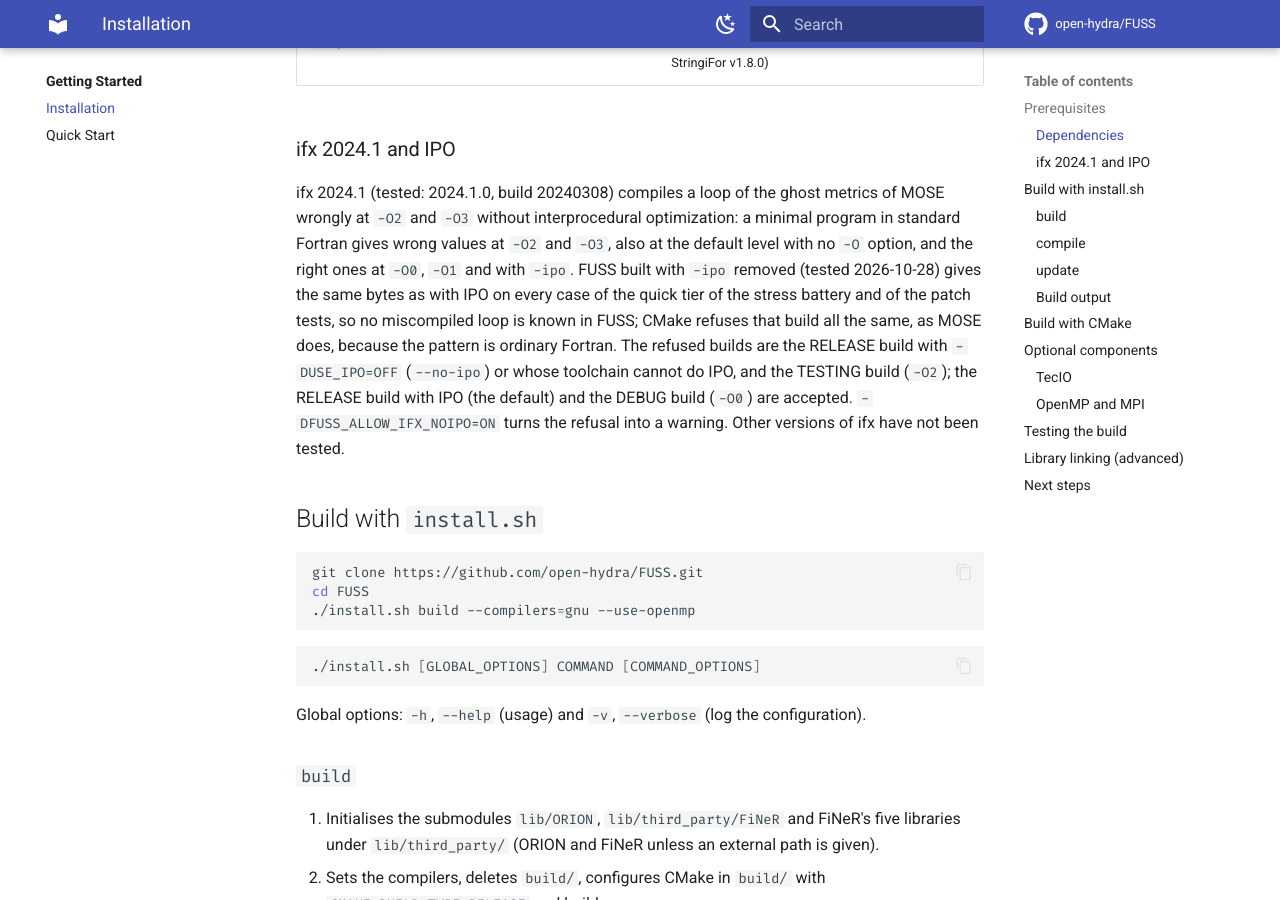
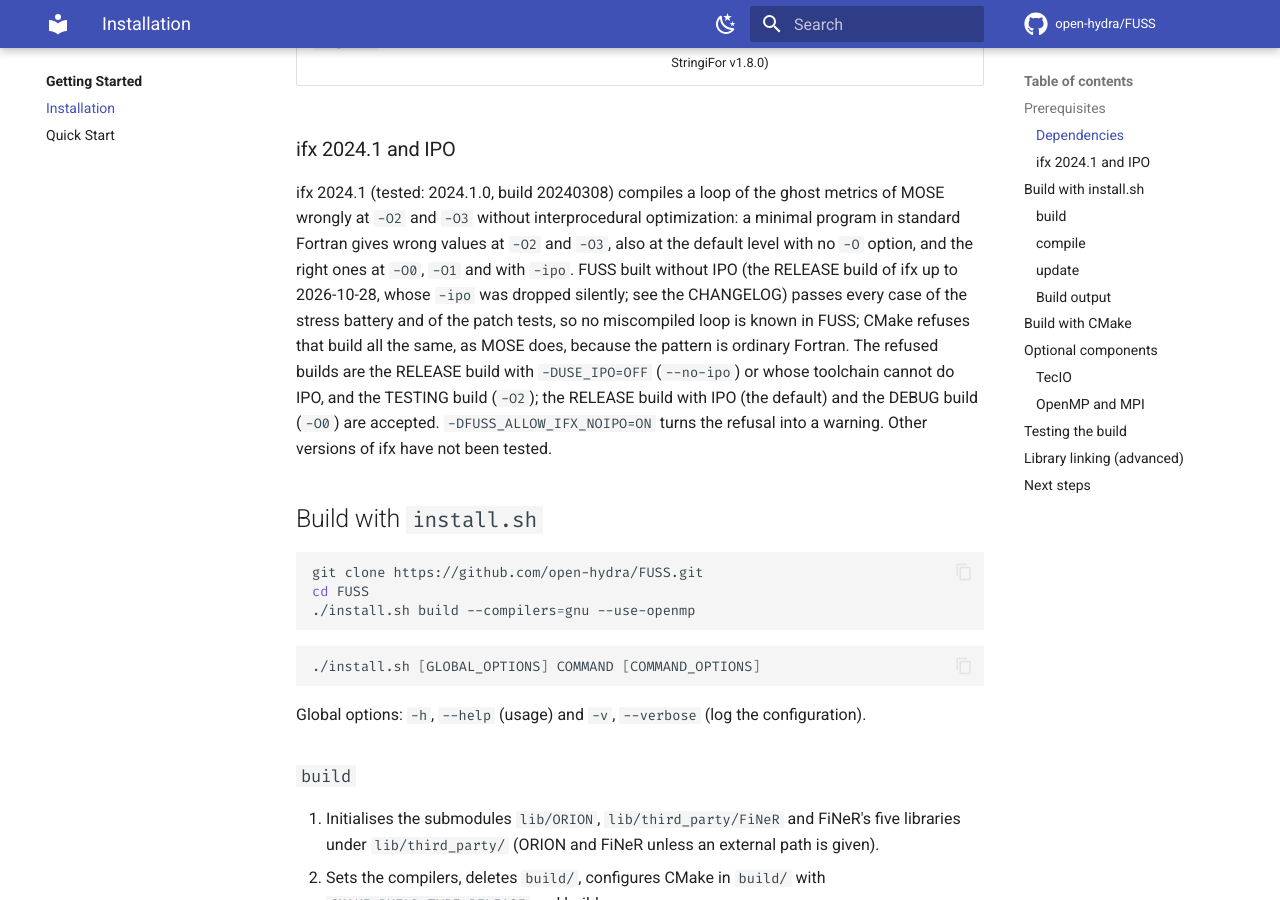
Before and after one commit to open-hydra/FUSS, an MkDocs documentation site: the page built from docs/getting-started/installation.md, in a window 1280 px wide and 900 px high, scrolled down 858 px. Built offline with MkDocs 1.6.1 and Material for MkDocs 9.7.7, drawn with Linux system fonts in a browser that asks for light colours; comment, search, counter and statistics services are not loaded; some of the changed text lies outside the part shown.

Commit message:
build: IPO port: state that the ifx RELEASE build was without IPO until now (the compile-only probe dropped -ipo), so USE_IPO=ON is a different binary
Found by the quick tier of the 3f03cf0 build against af13cab: 14 byte-gate DIFFs on non-affine cases (T up to 7e-13 K, skewed_Plate 3171 vs 3152
iterations), patch checks equal to the reference. The old configure (build_fuss.sh line) gives flags -O3 -funroll-loops -inline with no -ipo;
the build without IPO is bit-identical to af13cab, so T11 compared two equal binaries. CHANGELOG, installation page and the comment of the
refusal corrected; the default of USE_IPO (ON, MOSE parity, changes bytes and the references) is for the user to confirm.

Co-Authored-By: Claude Sonnet 5.5 <noreply@anthropic.com>

````diff
--- a/CMakeLists.txt
+++ b/CMakeLists.txt
@@ -32,8 +32,8 @@ if(CMAKE_SOURCE_DIR STREQUAL CMAKE_CURRENT_SOURCE_DIR)
   # ifx 2024.1 compiles a loop wrongly at -O2 and -O3 without interprocedural optimization: in the ghost metrics of MOSE (the
   # sister code), a minimal program in standard Fortran (an automatic array of a derived type, bounds from a module variable,
   # filled element by element and passed to a procedure) gives wrong values at -O2 and -O3, also at the default level with no
-  # -O option, and the right ones at -O0, -O1 and with -ipo. FUSS built so (tested 2026-10-28, `-ipo` removed, quick tier of
-  # the stress battery) gives the same bytes as with IPO on its test cases, so no miscompiled loop is known in FUSS; the
+  # -O option, and the right ones at -O0, -O1 and with -ipo. FUSS built so (the RELEASE build of ifx before the
+  # port of this check: its -ipo was dropped by the probe) passes the stress battery, so no miscompiled loop is known in FUSS; the
   # build is refused all the same, as in MOSE, because the pattern is ordinary Fortran. The level is the last -O option of the
   # flags of the build type (-O2, the default of ifx, when there is none); IPO is -ipo in those flags (the RELEASE build adds
   # it with USE_IPO, the default, and drops it when the toolchain cannot do it) or CMAKE_INTERPROCEDURAL_OPTIMIZATION. This
--- a/docs/getting-started/installation.md
+++ b/docs/getting-started/installation.md
@@ -20,7 +20,7 @@ FUSS is built with CMake, either through the `install.sh` script or by calling C
 
 ### ifx 2024.1 and IPO
 
-ifx 2024.1 (tested: 2024.1.0, build 20240308) compiles a loop of the ghost metrics of MOSE wrongly at `-O2` and `-O3` without interprocedural optimization: a minimal program in standard Fortran gives wrong values at `-O2` and `-O3`, also at the default level with no `-O` option, and the right ones at `-O0`, `-O1` and with `-ipo`. FUSS built with `-ipo` removed (tested 2026-10-28) gives the same bytes as with IPO on every case of the quick tier of the stress battery and of the patch tests, so no miscompiled loop is known in FUSS; CMake refuses that build all the same, as MOSE does, because the pattern is ordinary Fortran. The refused builds are the RELEASE build with `-DUSE_IPO=OFF` (`--no-ipo`) or whose toolchain cannot do IPO, and the TESTING build (`-O2`); the RELEASE build with IPO (the default) and the DEBUG build (`-O0`) are accepted. `-DFUSS_ALLOW_IFX_NOIPO=ON` turns the refusal into a warning. Other versions of ifx have not been tested.
+ifx 2024.1 (tested: 2024.1.0, build 20240308) compiles a loop of the ghost metrics of MOSE wrongly at `-O2` and `-O3` without interprocedural optimization: a minimal program in standard Fortran gives wrong values at `-O2` and `-O3`, also at the default level with no `-O` option, and the right ones at `-O0`, `-O1` and with `-ipo`. FUSS built without IPO (the RELEASE build of ifx up to 2026-10-28, whose `-ipo` was dropped silently; see the CHANGELOG) passes every case of the stress battery and of the patch tests, so no miscompiled loop is known in FUSS; CMake refuses that build all the same, as MOSE does, because the pattern is ordinary Fortran. The refused builds are the RELEASE build with `-DUSE_IPO=OFF` (`--no-ipo`) or whose toolchain cannot do IPO, and the TESTING build (`-O2`); the RELEASE build with IPO (the default) and the DEBUG build (`-O0`) are accepted. `-DFUSS_ALLOW_IFX_NOIPO=ON` turns the refusal into a warning. Other versions of ifx have not been tested.
 
 ## Build with `install.sh`
 
@@ -99,7 +99,7 @@ cmake --build build
 ```
 
 - `ORION_PATH` and `FINER_PATH` default to `lib/ORION/` and `lib/third_party/FiNeR/`; `FINER_DEPS_PATH` (default `lib/third_party/`) is where CMake finds PENF, FACE, FLAP, BeFoR64 and StringiFor, which it adds before FiNeR. A submodule that is not initialised is initialised by CMake (`git submodule update --init`); FiNeR older than v2.1.0 stops the configuration.
-- `USE_IPO` (default ON) adds the interprocedural optimization (`-ipo` with Intel; `-flto` with GNU) to the RELEASE flags; with ifx the archiver is the `llvm-ar` and `llvm-ranlib` of the compiler (`-DIPO_AR`, `-DIPO_RANLIB` give them for another layout of the installation), and IPO is dropped with a warning when they are not found. `install.sh` writes `CMAKE_AR`, `CMAKE_RANLIB` and `USE_IPO` into `CMakePresets.json`.
+- `USE_IPO` (default ON) adds the interprocedural optimization (`-ipo` with Intel; `-flto` with GNU) to the RELEASE flags (results of a RELEASE build with ifx change at round-off against builds before 2026-10-28, see the CHANGELOG); with ifx the archiver is the `llvm-ar` and `llvm-ranlib` of the compiler (`-DIPO_AR`, `-DIPO_RANLIB` give them for another layout of the installation), and IPO is dropped with a warning when they are not found. `install.sh` writes `CMAKE_AR`, `CMAKE_RANLIB` and `USE_IPO` into `CMakePresets.json`.
 - `USE_TECIO` is an ORION option and defaults to ON there: pass `-DUSE_TECIO=false` to build without TecIO.
 - `CMAKE_BUILD_TYPE` is `RELEASE` (default), `DEBUG` (`-O0`, warnings, traceback, bounds checking) or `TESTING` (`-O2`); see `cmake/SetFortranFlags.cmake`.
 - Use the `build/` directory: ORION, FiNeR and its libraries are built in `lib/` of the build directory (`-B` elsewhere leaves the source tree clean), and the executables always go to `bin/`.
````
Also changed, not shown: CHANGELOG.md (+10 -5 lines).
